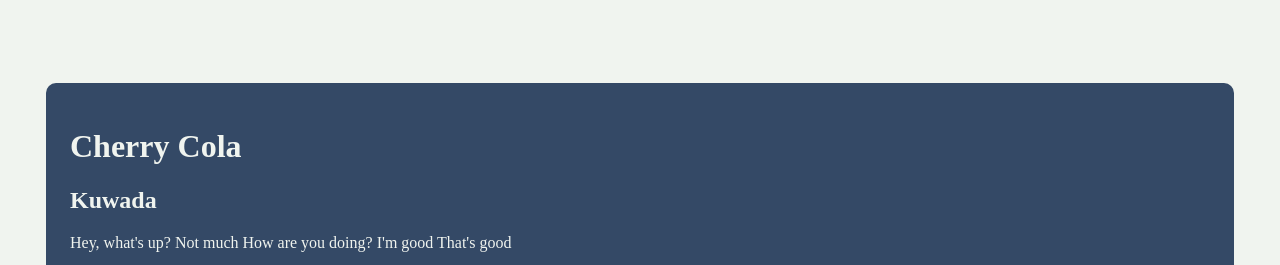
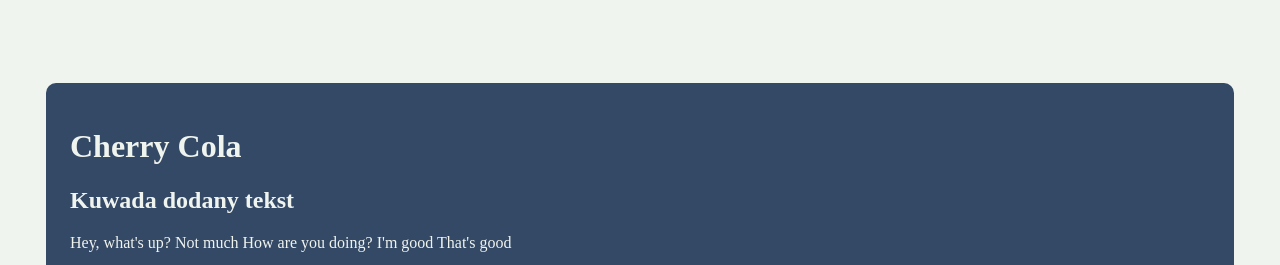
Before and after one commit to KubaBuchacz/nauka-gita, a plain HTML site: page index.html in a window 1280 px wide. Shown: the top 265 px of the page. Drawn offline with Linux system fonts and the light colour scheme; a web font is replaced by a local one.

Commit message:
Update index.html

```diff
--- a/index.html
+++ b/index.html
@@ -14,7 +14,7 @@
     <div class="flex-container">
         <div>
             <h1 class="text-color">Cherry Cola</h1>
-            <h2 class="text-color">Kuwada</h2>
+            <h2 class="text-color">Kuwada dodany tekst</h2>
             <p class="text-color">Hey, what's up?
                 Not much
                 How are you doing?
```
